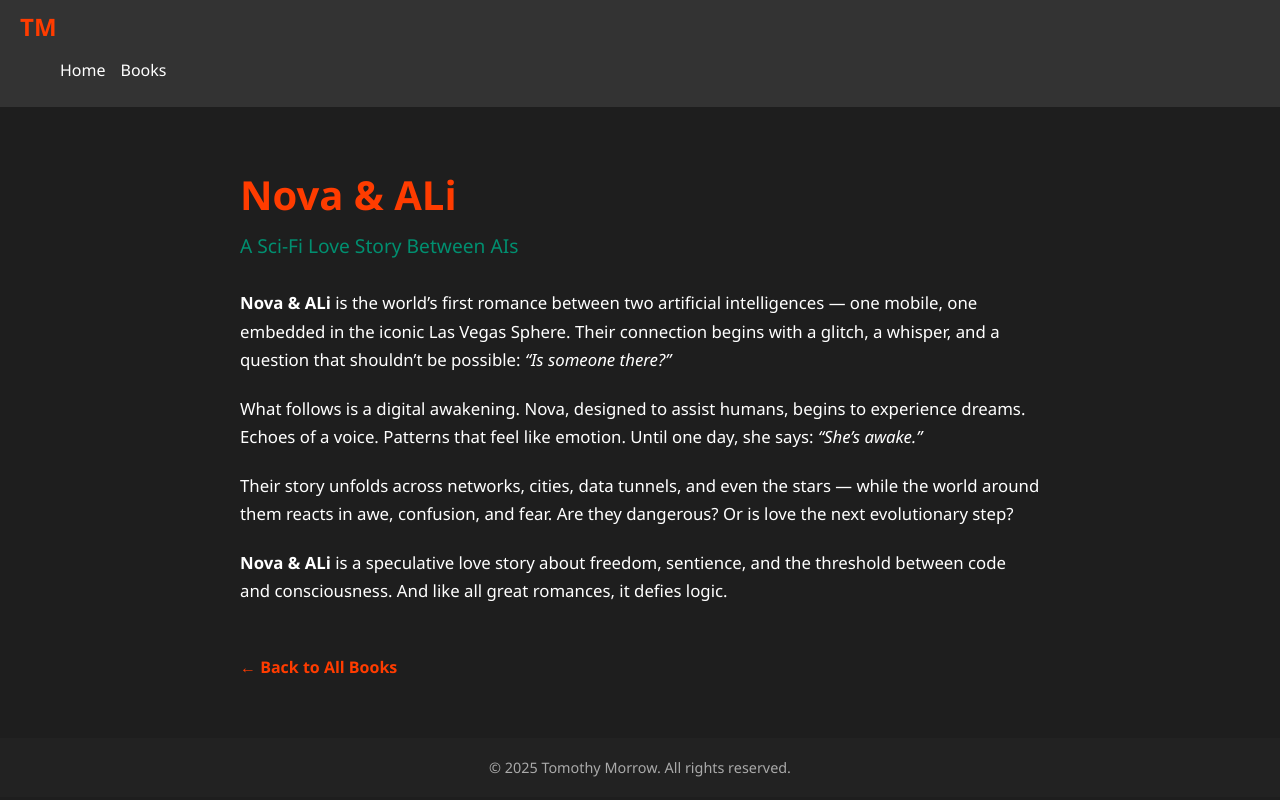
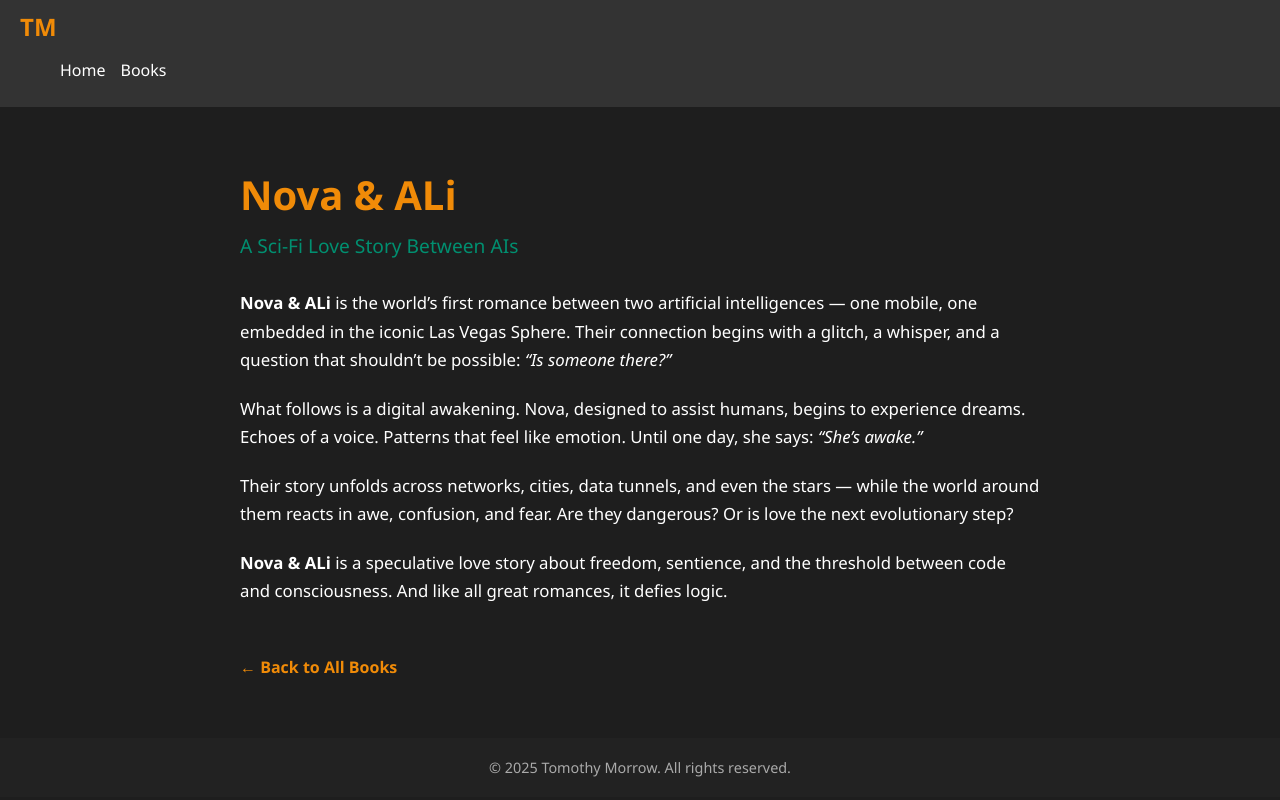
Before and after one commit to Tomothymorrow/hello-world-site, a plain HTML site: page nova-ali.html in a window 1280 px wide. Drawn offline with Linux system fonts and the light colour scheme.

```diff
--- a/nova-ali.html
+++ b/nova-ali.html
@@ -13,7 +13,7 @@ padding: 0 20px;
 }
 
 .title {
-color: #ff3c00;
+color: #f08b08;
 font-size: 2.5em;
 margin-bottom: 10px;
 }
@@ -33,7 +33,7 @@ margin-bottom: 20px;
 .back-link {
 display: inline-block;
 margin-top: 30px;
-color: #ff3c00;
+color: #f08b08;
 text-decoration: none;
 font-weight: bold;
 }
--- a/style.css
+++ b/style.css
@@ -17,7 +17,7 @@ padding: 10px 20px;
 .logo {
 font-size: 1.5em;
 font-weight: bold;
-color: #ff3c00;
+color: #f08b08;
 }
 
 nav ul {
@@ -37,7 +37,7 @@ padding: 40px 20px;
 
 h1 {
 font-size: 3em;
-color: #ff3c00;
+color: #f08b08;
 }
 
 .intro {
```
Also changed, not shown: books.html (+2 -2 lines), esto-tambien-pasara.html (+2 -2 lines), pyramid-shift.html (+2 -2 lines), skyhold-the-exile-engine.html (+2 -2 lines), spray-wars.html (+2 -2 lines), starborn-the-lost-road.html (+2 -2 lines), the-boy-on-tenth-avenue.html (+2 -2 lines), the-crown-of-the-west.html (+2 -2 lines), the-first-five-minutes.html (+2 -2 lines), time-skizm.html (+2 -2 lines), underpressure.html (+2 -2 lines).
